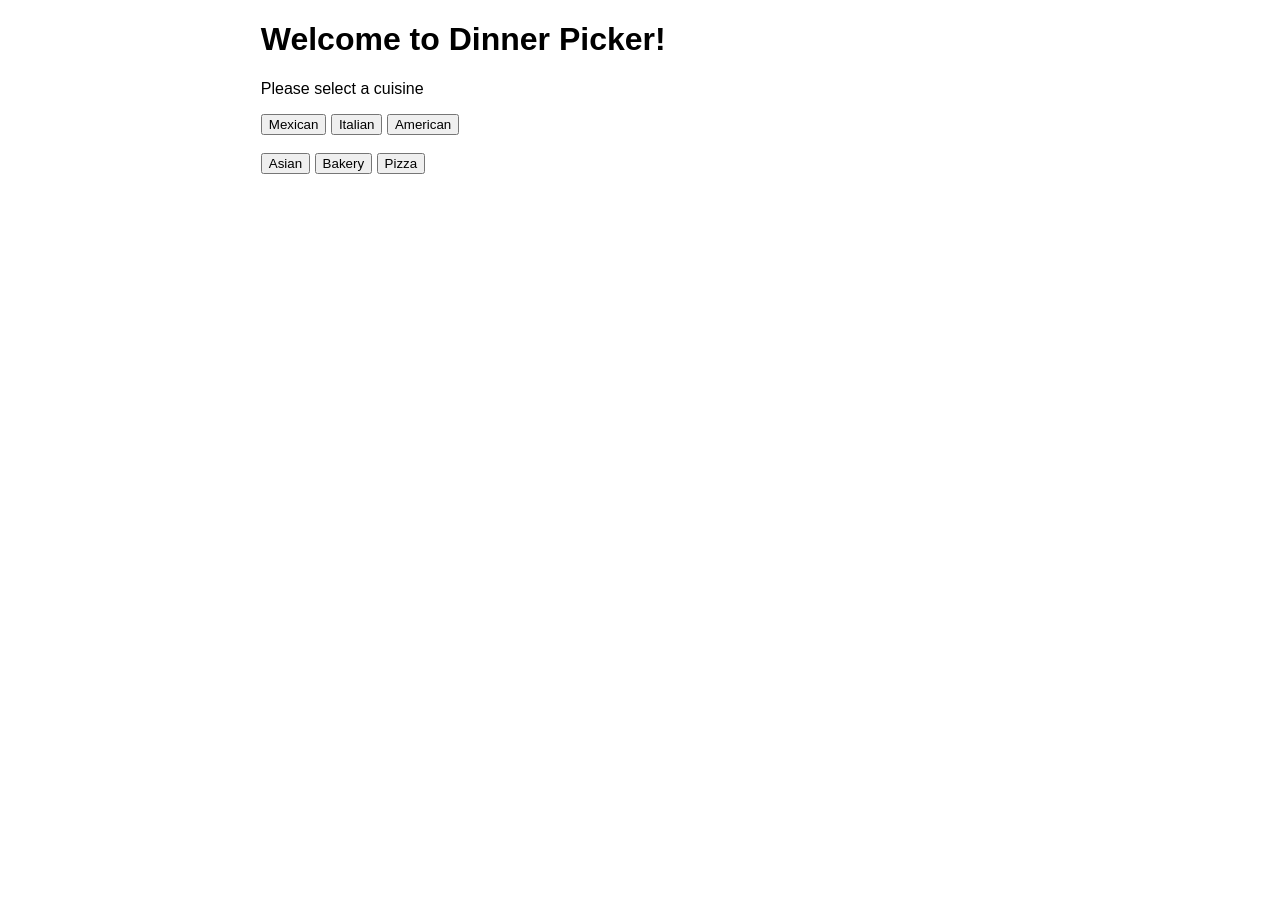
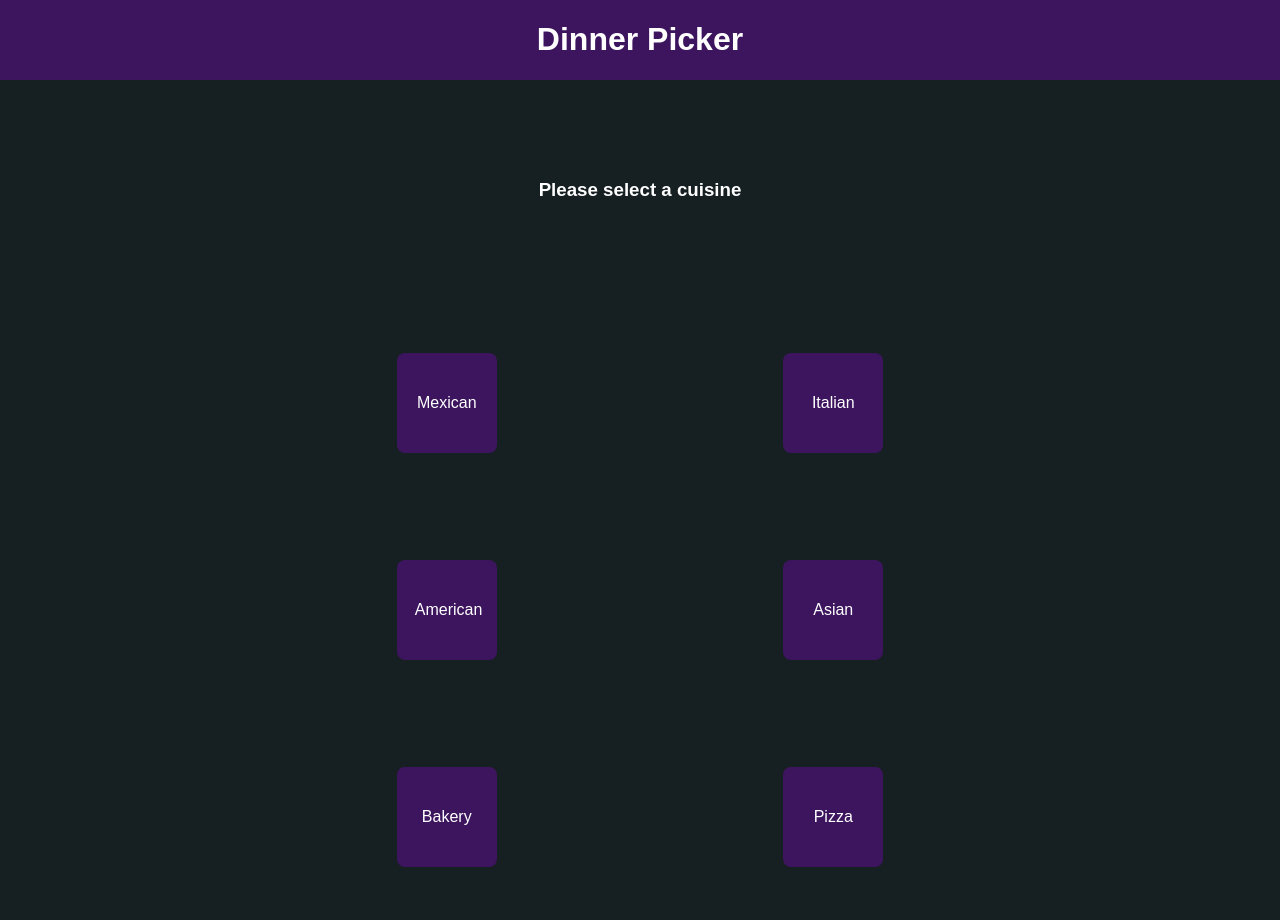
Before and after one commit to BuccoBruce/dinner-finder, a Flask app: page / in a window 1280 px wide. Before the commit the page ends 174 px from the top, so only its background shows below. Run offline with Flask 3, Linux system fonts and the light colour scheme.

Commit message:
Updated visual styling

```diff
--- a/static/style.css
+++ b/static/style.css
@@ -1,21 +1,65 @@
 * {
-     font-family: Arial;
+    font-family: Arial;
+    color: white;
 }
 
-.buttons {
-    margin: 10px;
-    margin-left: 20%;
-    margin-right: 20%;
-    siz
+body {
+    background-color: #161f22;
+    margin: 0px;
 }
 
-h1 {
-    margin-left: 20%;
-    margin-right: 20%;
+.flexbox-container {
+    display: flex;
+    flex-direction: column;
+    justify-content: center;
+    align-items: center;
+    /* min-height: 100vh; */
 }
 
-p {
-    margin-left: 20%;
-    margin-right: 20%;
-    margin-right: 10px;
+.flexbox-item {
+    width: 60%;
+    margin: 10px;
 }
+
+.flexbox-item-1 {
+    padding: 0px 10px;
+    background-color: #3d155e;
+    width: 100%;
+    margin: 0px;
+    text-align: center;
+}
+
+.flexbox-item-2 {
+    display: flex;
+    min-height: 200px;
+    text-align: center;
+    justify-content: center;
+    align-items: center;
+}
+
+.flexbox-item-3 {
+    min-height: 300px;
+}
+
+.grid-container {
+    display: grid;
+    grid-template-columns: repeat(2, 1fr);
+    grid-row-gap: 20px;
+    grid-column-gap: 5px;
+    justify-content: center;
+    height: 600px;
+    justify-items: center;
+    align-items: center;
+}
+
+button {
+    background-color: #3d155e;
+    color: white;
+    border: none;
+    padding: 12px 18px;
+    border-radius: 8px;
+    font-size: 16px;
+    cursor: pointer;
+    height: 100px;
+    width: 100px;
+}
--- a/templates/index.html
+++ b/templates/index.html
@@ -2,25 +2,46 @@
 <html>
 <link rel="stylesheet" type="text/css" href="{{ url_for('static', filename='style.css') }}" />
 <!--<head>
+    </head>-->
 <title>Dinner Finder</title>
-    </head>-->
+
 <body>
-        <h1>Welcome to Dinner Picker!</h1>
+    <div class="flexbox-container">
+
+        <div class="flexbox-item flexbox-item-1">
+            <h1>Dinner Picker</h1>
+        </div>
+
+        <div class="flexbox-item flexbox-item-2">
+            <h3>Please select a cuisine</h3>
+        </div>
+
+        <div class="flexbox-item flexbox-item-3">
             <form action="/recommend" method="post">
-            <p>Please select a cuisine</p>
-            <div class="buttons">
-                <div class="buttons-top">
+                <div class="grid-container">
+                    <div class="grid-item grid-item-1">
                         <button type="submit" name="cuisine" value="mexican">Mexican</button>
+                    </div>
+                    <div class="grid-item grid-item-2">
                         <button type="submit" name="cuisine" value="italian">Italian</button>
+                    </div>
+                    <div class="grid-item grid-item-3">
                         <button type="submit" name="cuisine" value="american">American</button>
                     </div>
-                <br>
-                <div class="buttons-bottom">
+                    <div class="grid-item grid-item-4">
                         <button type="submit" name="cuisine" value="asian">Asian</button>
+                    </div>
+                    <div class="grid-item grid-item-5">
                         <button type="submit" name="cuisine" value="bakery">Bakery</button>
+                    </div>
+                    <div class="grid-item grid-item-6">
                         <button type="submit" name="cuisine" value="pizza">Pizza</button>
                     </div>
                 </div>
             </form>
+        </div>
+
+    </div>
 </body>
+
 </html>
```
Also changed, not shown: templates/recommendation.html (+21 -3 lines). Lines whose indentation alone changed are shown as unchanged.
